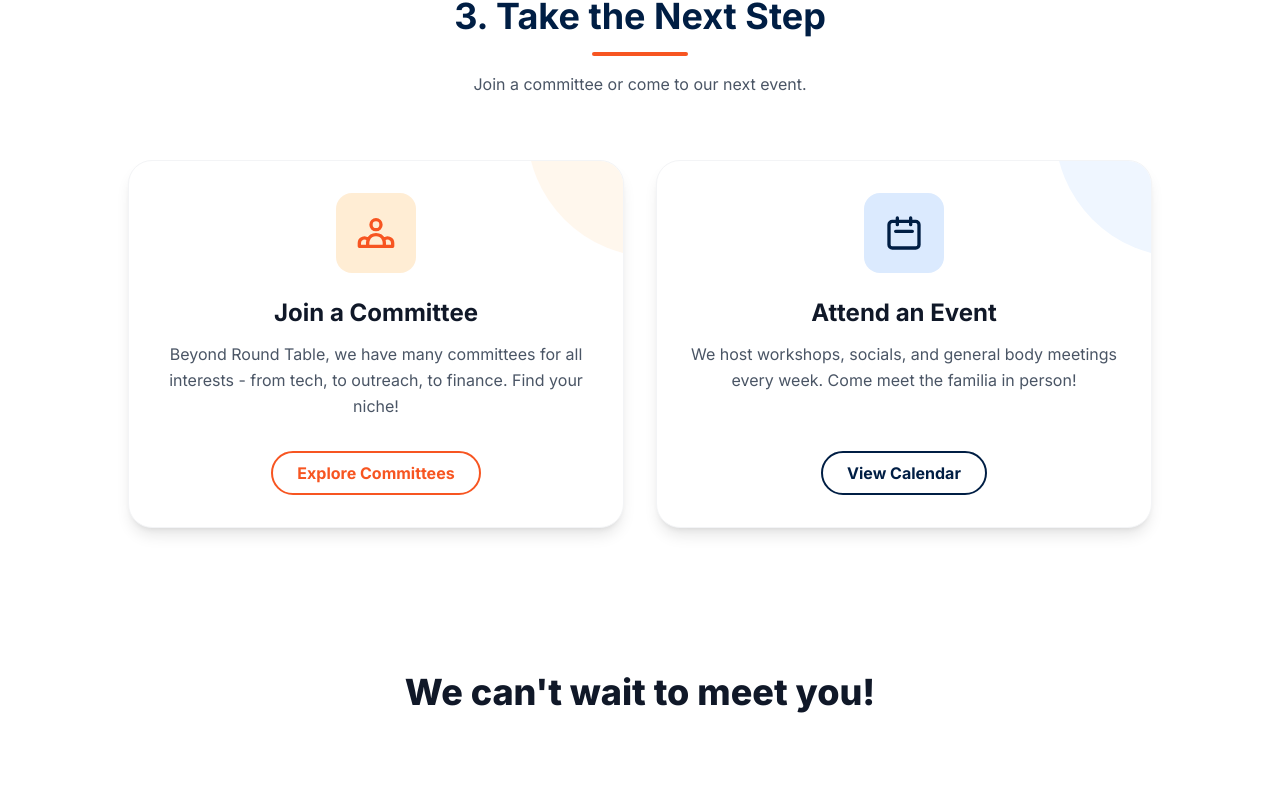
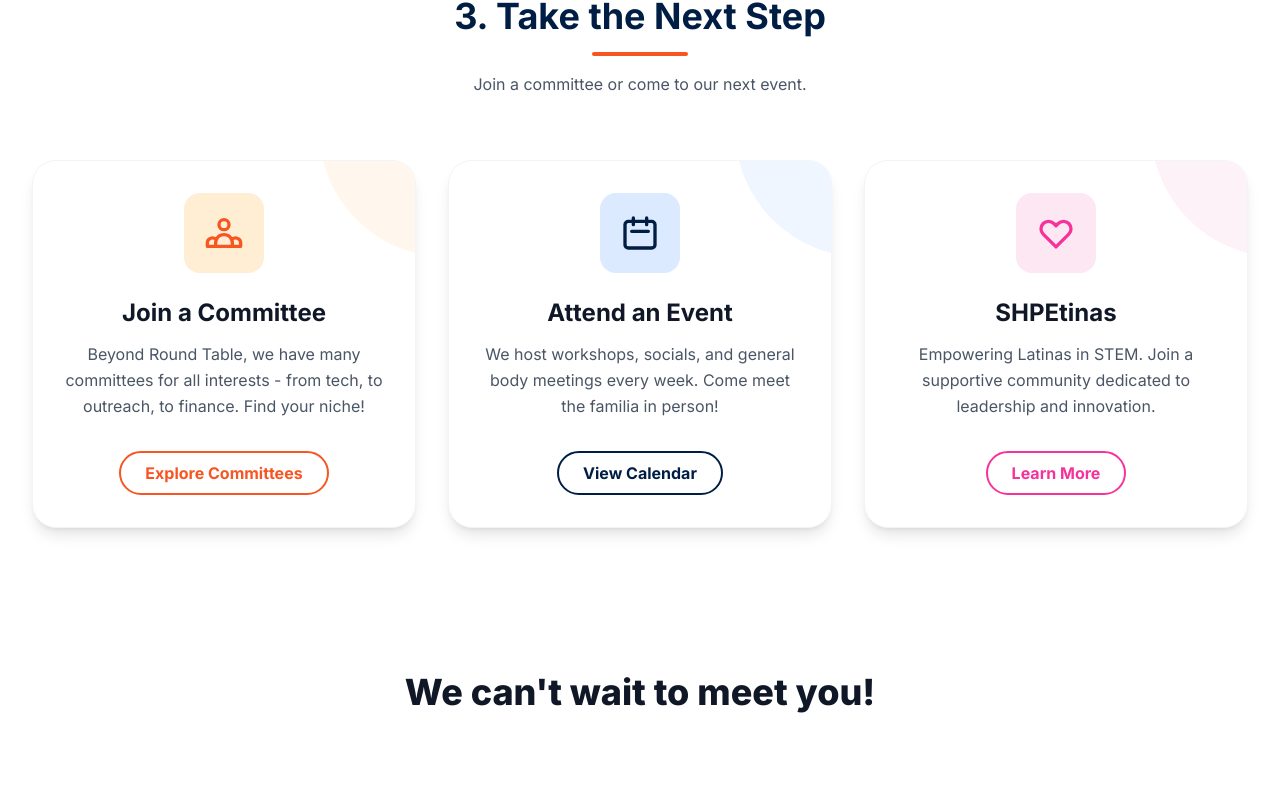
Before and after one commit to SHPE-Tech-Team/SHPE_Website, a Next.js app: page /join in a window 1280 px wide. Shown: the part 1700-2500 px from the top of the page. Built offline with nearby package versions, Linux system fonts and the light colour scheme.

Commit message:
polish some changes

```diff
--- a/app/events/page.tsx
+++ b/app/events/page.tsx
@@ -79,7 +79,7 @@ export default async function Events() {
                             rel="noopener noreferrer"
                             className="inline-flex items-center px-6 py-3 rounded-full bg-blue-50 text-shpe-blue font-bold hover:bg-shpe-blue hover:text-white transition-all duration-300"
                         >
-                            Open in Google Calendar
+                            Add to Google Calendar
                             <svg className="w-4 h-4 ml-2" fill="none" viewBox="0 0 24 24" stroke="currentColor"><path strokeLinecap="round" strokeLinejoin="round" strokeWidth={2} d="M10 6H6a2 2 0 00-2 2v10a2 2 0 002 2h10a2 2 0 002-2v-4M14 4h6m0 0v6m0-6L10 14" /></svg>
                         </a>
                     </div>
--- a/app/join/page.tsx
+++ b/app/join/page.tsx
@@ -113,7 +113,7 @@ export default function JoinPage() {
                         />
                     </FadeIn>
 
-                    <div className="grid grid-cols-1 md:grid-cols-2 gap-8 max-w-5xl mx-auto">
+                    <div className="grid grid-cols-1 md:grid-cols-3 gap-8 max-w-7xl mx-auto">
                         <FadeIn delay={0.6} className="h-full">
                             <Link href="/get-involved" className="group h-full block">
                                 <div className="bg-white rounded-3xl p-8 border border-gray-100 shadow-lg hover:shadow-2xl hover:-translate-y-2 transition-all duration-300 h-full flex flex-col items-center text-center relative overflow-hidden">
@@ -149,6 +149,24 @@ export default function JoinPage() {
                                 </div>
                             </Link>
                         </FadeIn>
+
+                        <FadeIn delay={0.8} className="h-full">
+                            <Link href="/shpetinas" className="group h-full block">
+                                <div className="bg-white rounded-3xl p-8 border border-gray-100 shadow-lg hover:shadow-2xl hover:-translate-y-2 transition-all duration-300 h-full flex flex-col items-center text-center relative overflow-hidden">
+                                    <div className="absolute top-0 right-0 w-32 h-32 bg-pink-50 rounded-bl-full -mr-8 -mt-8 z-0 transition-transform group-hover:scale-150 duration-500"></div>
+                                    <div className="relative z-10 w-20 h-20 bg-pink-100 rounded-2xl flex items-center justify-center mb-6 text-pink-500">
+                                        <svg className="w-10 h-10" fill="none" viewBox="0 0 24 24" stroke="currentColor"><path strokeLinecap="round" strokeLinejoin="round" strokeWidth={2} d="M4.318 6.318a4.5 4.5 0 000 6.364L12 20.364l7.682-7.682a4.5 4.5 0 00-6.364-6.364L12 7.636l-1.318-1.318a4.5 4.5 0 00-6.364 0z" /></svg>
+                                    </div>
+                                    <h3 className="text-2xl font-bold text-gray-900 mb-3 group-hover:text-pink-500 transition-colors">SHPEtinas</h3>
+                                    <p className="text-gray-600 mb-8 leading-relaxed">
+                                        Empowering Latinas in STEM. Join a supportive community dedicated to leadership and innovation.
+                                    </p>
+                                    <span className="mt-auto bg-white border-2 border-pink-500 text-pink-500 px-6 py-2 rounded-full font-bold group-hover:bg-pink-500 group-hover:text-white transition-all">
+                                        Learn More
+                                    </span>
+                                </div>
+                            </Link>
+                        </FadeIn>
                     </div>
                 </section>
 
--- a/app/shpetinas/page.tsx
+++ b/app/shpetinas/page.tsx
@@ -128,10 +128,6 @@ export default function SHPEtinasPage() {
                                     <h2 className="text-4xl md:text-5xl font-black text-gray-900 tracking-tight">Lesly Beiza Medrano</h2>
                                     <p className="text-gray-400 font-medium text-xl mt-2 tracking-wide">SHPEtinas Lead</p>
                                 </div>
-{/*
-                                <p className="text-gray-600 text-xl leading-relaxed font-light">
-                                    "We are building more than just a resume. We are building a legacy. Every step we take forward opens a door for the next generation of Latina engineers. Join us in making a difference."
-                                </p> */}
 
                                 <div className="flex flex-col sm:flex-row items-center justify-center md:justify-start gap-4">
                                     <Link href="https://www.linkedin.com/in/lesly-beiza/" target="_blank" rel="noopener noreferrer" className="inline-flex items-center gap-2 px-8 py-4 bg-[#0077b5] text-white rounded-full font-bold hover:bg-[#006396] transition-all duration-300 hover:shadow-xl hover:-translate-y-1">
```
